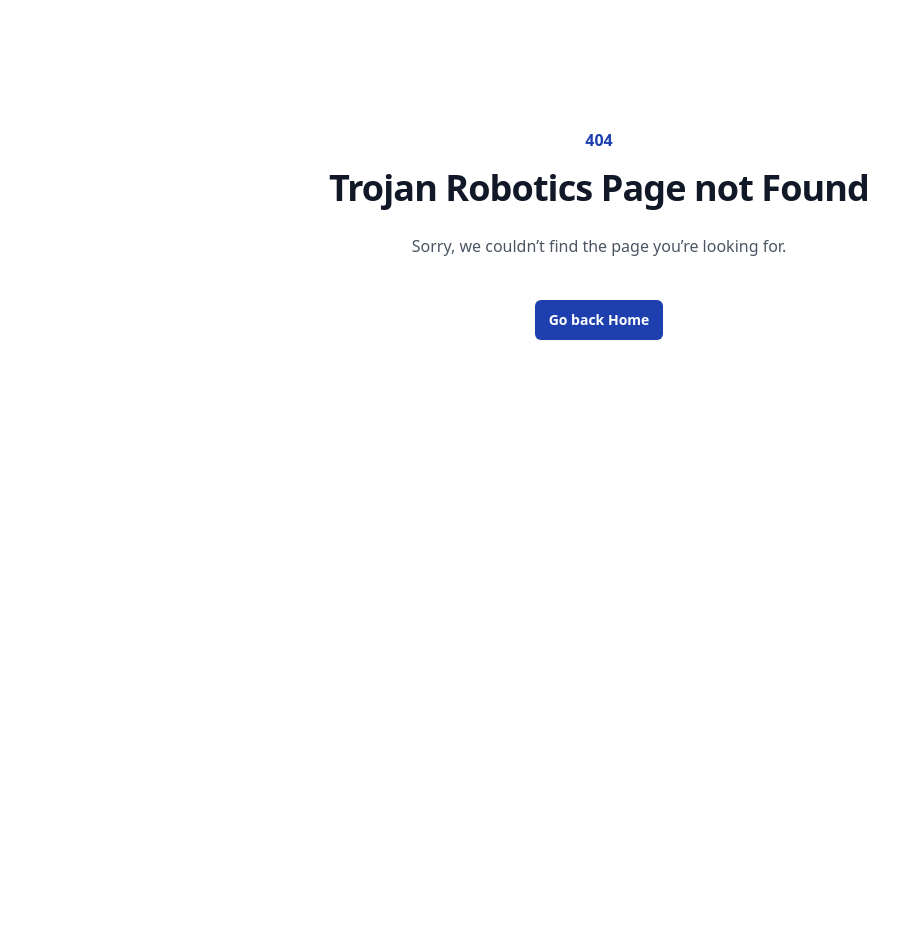
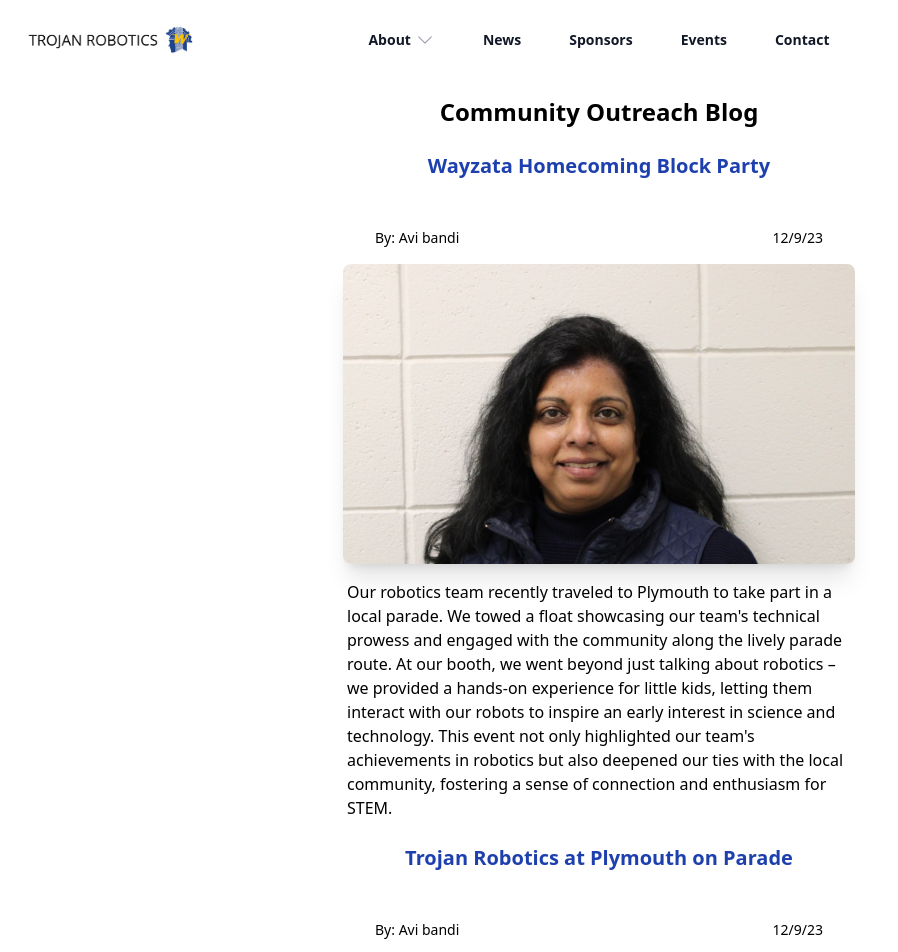
Before and after one commit to Team-2264/RoboticsWebsite, a React (Create React App) app in the folder reactjs/: page /outreach in a window 1280 px wide. Before the commit this address had no page. Shown: the top 952 px of the page, without its empty margins (41-939 px from the left). Before the commit the page ends 800 px from the top, so only its background shows below. Built offline with nearby package versions, Linux system fonts and the light colour scheme.

Commit message:
linked up outeach and sorta did the pag
ourteach page looks ugly but it will do for now.

```diff
--- a/reactjs/src/App.js
+++ b/reactjs/src/App.js
@@ -16,7 +16,8 @@ const App = () => {
                     <Route path="/home" element={<Home />} />
                     <Route path='/contact' element={<Contact />} />
                     <Route path='/mentors' element={<MentorsAndCoaches />}/>
-                    <Route path='/students'element={<Students/>} />
+                    <Route path='/students' element={<Students/>} />
+                    <Route path='/outreach' element={<OutReach />}/>
                     <Route path="*" element={<NoPage />}></Route>
                 </Routes>
             </BrowserRouter>
--- a/reactjs/src/components/NavBar.js
+++ b/reactjs/src/components/NavBar.js
@@ -14,10 +14,10 @@ import { Link } from 'react-router-dom'
 
 const products = [
   // { name: 'Trojan Robotics', description: 'Learn about our team and the team\'s history', href: '#', icon: TrophyIcon },
-  { name: 'FIRST', description: 'FIRST is a global robotics community that prepares young people for the future', href: '#', icon: CursorArrowRaysIcon },
+  { name: 'FIRST', description: 'FIRST is a global robotics community that prepares young people for the future', href: '#', icon: CursorArrowRaysIcon},
   { name: 'Captains and Members', description: 'Meet our captains and mentors', href: '#', icon: UserCircleIcon, route:"/students" },
   { name: 'Coaches and Mentors', description: 'Meet our coaches and mentors', href: '#', icon: UserGroupIcon, route: "/mentors" },
-  { name: 'Community Outreach', description: 'Spreading our love of robotics to the community!', href: '#', icon: GlobeAltIcon },
+  { name: 'Community Outreach', description: 'Spreading our love of robotics to the community!', href: '#', icon: GlobeAltIcon, route: "/outreach" },
 ]
 
 function classNames(...classes) {
@@ -79,9 +79,6 @@ export default function NavBar() {
                         <item.icon className="h-6 w-6 text-gray-600 group-hover:text-indigo-600" aria-hidden="true" />
                       </div>
 
-                      {/* <a key={title} href="#" className="text-sm font-semibold leading-6 text-gray-900">
-                  <Link to={`/${title.toLowerCase()}`}>{title}</Link>
-                </a> */}
                       <Link to={item.route}>
                         <div className="flex-auto">
                           <a href={item.href} key={item.name} className="block font-semibold text-gray-900">
--- a/reactjs/src/pages/OutReach.js
+++ b/reactjs/src/pages/OutReach.js
@@ -3,10 +3,17 @@ import NavBar from "../components/NavBar"
 export default function OutReach() {
     const outReachSource = [
         {
-            blogName: "Plymouth on Parade",
+            blogName: "Wayzata Homecoming Block Party",
             author: "Avi bandi",
             date: "12/9/23",
-            blog: "High cortisol is corelated with a broad set of symptoms, including weight gain (especially in the midsection and face), sleep problems, acne, intense cravings for sweet or salty foods, and difficulty maintaining energy levels throughout the day. One common way of describing the experience of high cortisol is feeling “wired and tired.” High cortisol is a real medical condition, and many of these symptoms can be telltale signs — not of a definitive diagnosis but of a need for further testing.",
+            blog: "Our robotics team recently traveled to Plymouth to take part in a local parade. We towed a float showcasing our team's technical prowess and engaged with the community along the lively parade route. At our booth, we went beyond just talking about robotics – we provided a hands-on experience for little kids, letting them interact with our robots to inspire an early interest in science and technology. This event not only highlighted our team's achievements in robotics but also deepened our ties with the local community, fostering a sense of connection and enthusiasm for STEM.",
+            imgSrc: "/mentorImages/headCoach.jpg"
+        },
+        {
+            blogName: "Trojan Robotics at Plymouth on Parade",
+            author: "Avi bandi",
+            date: "12/9/23",
+            blog: "Our robotics team recently traveled to Plymouth to take part in a local parade. We towed a float showcasing our team's technical prowess and engaged with the community along the lively parade route. At our booth, we went beyond just talking about robotics – we provided a hands-on experience for little kids, letting them interact with our robots to inspire an early interest in science and technology. This event not only highlighted our team's achievements in robotics but also deepened our ties with the local community, fostering a sense of connection and enthusiasm for STEM.",
             imgSrc: "/mentorImages/headCoach.jpg"
         }
     ]
@@ -18,39 +25,35 @@ export default function OutReach() {
                 {
                     outReachSource.map((blog) => {
                         return (
-                            <div>
-                                <h1 className="text-center ">{blog.blogName}</h1>
-                                <div className=" pb-4 mx-auto max-w-lg py-12 px-6 md:flex md:items-center md:justify-between lg:px-8">
-                                    <h1 className="text-sm text-blue-700">{blog.author}</h1>
-                                    <h1 className="text-sm text-blue-700">{blog.date}</h1>
+                            <div className="max-w-lg mx-auto">
+                                <h1 className="text-center font-bold text-xl text-blue-800">{blog.blogName}</h1>
+                                <div className=" pb-4  py-12 px-4 md:flex md:items-center md:justify-between lg:px-8">
+                                    <h1 className="text-sm">{`By: ${blog.author}`}</h1>
+                                    <h1 className="text-sm">{blog.date}</h1>
                                 </div>
-                                <img
-                                    classNamebg= "[length:200px_100px]"
-                                    src={blog.imgSrc}
-                                />
+                                <div className="h-[300px] overflow-hidden rounded-lg shadow-xl">
+                                    <img
+                                        src={blog.imgSrc}
+                                    />
+                                </div>
+                                <p className="pt-4 pl-1">{blog.blog}</p>
+                                <br></br>
                             </div>
                         );
                     })
                 }
-                {/* {outReachSource.map((blog) =>
 
-                    <div className="mx-auto max-w-lg py-12 px-6 md:flex md:items-center md:justify-between lg:px-8">
-                        <h1>{`By: ${blog.author}`}</h1>
-                        <h1>{blog.date}</h1>
-                    </div>
-                )} */}
-                {/* {
-            navBarViewOptions.map((title) => {
-              return (
-                <a key={title} href="#" className="text-sm font-semibold leading-6 text-gray-900">
-                  <Link to={`/${title.toLowerCase()}`}>{title}</Link>
-                </a>
-              );
-            })
-          } */}
 
 
             </div>
+            <br></br>
+            <br></br>
+            <br></br>
+            <br></br>
+            <br></br>
+            <br></br>
+            <br></br>
+
         </div>
     )
 }
--- a/reactjs/src/pages/students.js
+++ b/reactjs/src/pages/students.js
@@ -78,7 +78,9 @@ export default function Students() {
                                     <img className="rounded-lg shadow-2xl" src={info.imgSrc} />
                                     <div className="md:col-span-2 md:pl-6">
                                         <h1 className="font-bold text-xl">{info.name}</h1>
-                                        <h1 className="font-bold text-base text-blue-800 pt-1">{info.title}</h1>
+                                        {/* <h1 className="font-bold text-base text-blue-800 pt-1">{info.title}</h1> */}
+                                        <h1 className="font-bold text-base text-blue-800 pt-1">Captain</h1>
+
                                         <p className="font-xs text-gray-700 pt-2">{info.desc}</p>
                                     </div>
                                 </div>
```
